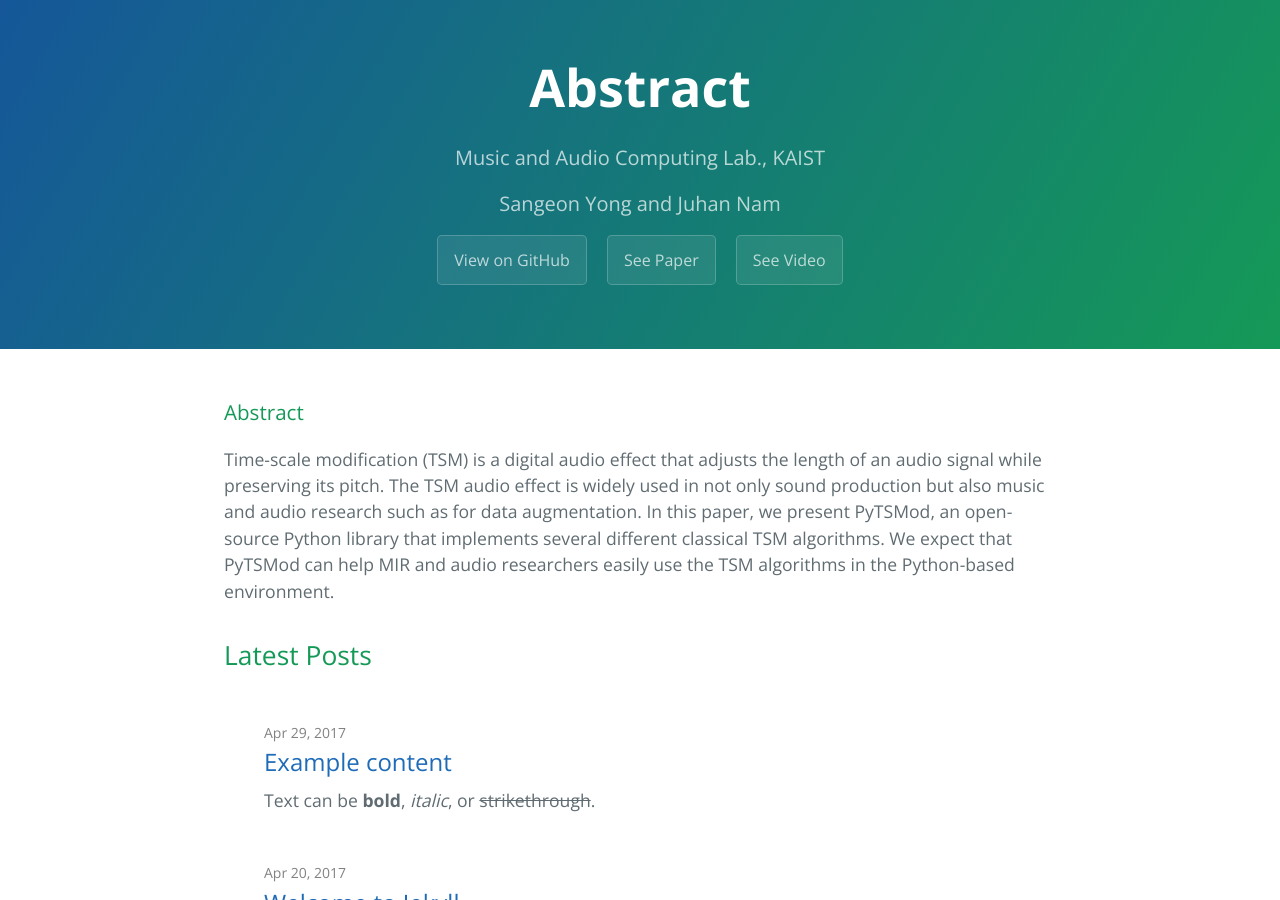
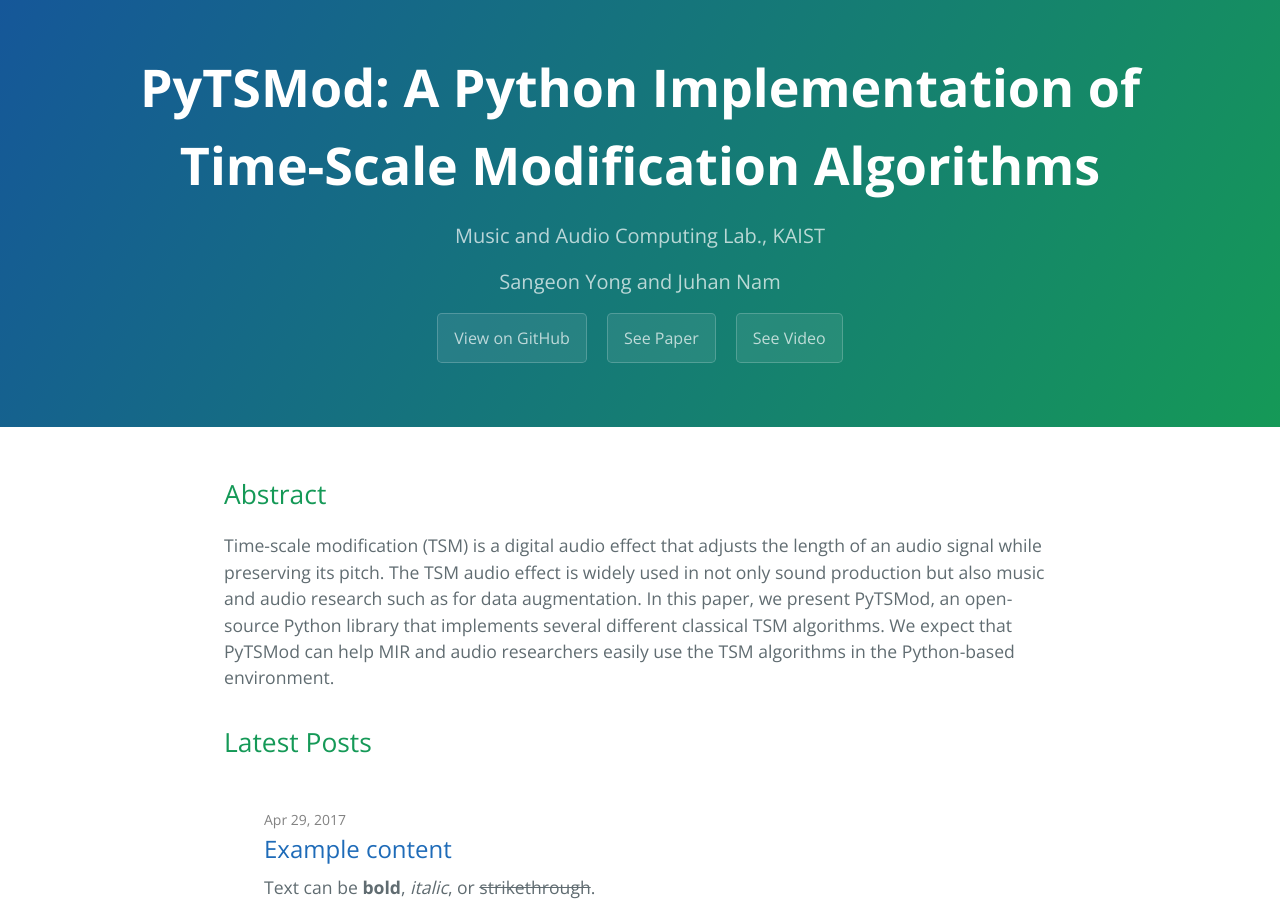
Before and after one commit to seyong92/PyTSMod-ISMIR2020LBD, a Jekyll site: the page built from index.md, in a window 1280 px wide and 900 px high. Built offline with Jekyll 4.4.1, drawn with Linux system fonts in a browser that asks for light colours; the repository's description, which GitHub fills in, is left out; our own code applies the rules of GitHub Pages for plain Markdown files.

Commit message:
fix page title

```diff
--- a/index.md
+++ b/index.md
@@ -6,8 +6,9 @@
 # See: https://jekyllrb.com/docs/themes/#overriding-theme-defaults
 #
 layout: home
+title: "PyTSMod: A Python Implementation of Time-Scale Modification Algorithms"
 ---
 
-### Abstract
+## Abstract
 
 Time-scale modification (TSM) is a digital audio effect that adjusts the length of an audio signal while preserving its pitch. The TSM audio effect is widely used in not only sound production but also music and audio research such as for data augmentation. In this paper, we present PyTSMod, an open-source Python library that implements several different classical TSM algorithms. We expect that PyTSMod can help MIR and audio researchers easily use the TSM algorithms in the Python-based environment.
```
